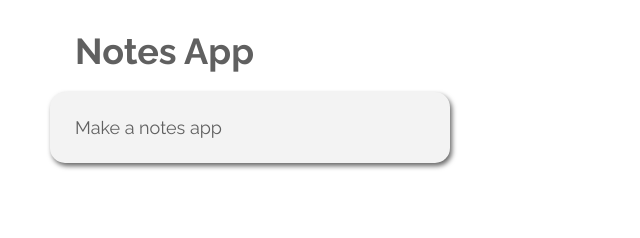
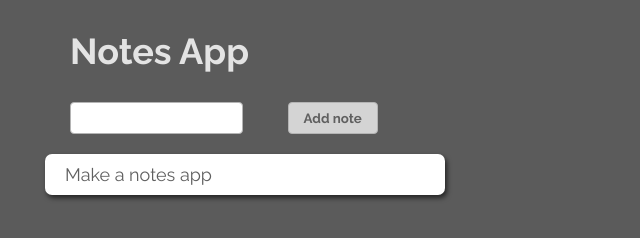
Before and after one commit to pablisch/notes.app.js, a website with bundled scripts: page index.html in a window 1280 px wide. Shown: the whole page, without its empty margins (0-640 px from the left). Built offline with nearby package versions, Linux system fonts and the light colour scheme.

Commit message:
TDD button for new note input

```diff
--- a/index.html
+++ b/index.html
@@ -10,6 +10,10 @@
 </head>
 <body>
   <h1>Notes App</h1>
+
+  <input id="new-note-input" type="text" />
+  <button id="new-note-button" type="button" onclick="">Add note</button>
+
   <div class="main_container"></div>
   <script type="text/javascript" src="bundle.js" ></script>
 </body>
--- a/noteView.js
+++ b/noteView.js
@@ -2,11 +2,34 @@
 
 class NoteView {
   constructor(model) {
+    this.buttonEl = document.querySelector('#new-note-button');
     this.model = model;
     this.mainContainerEl = document.querySelector('.main_container');
+
+    this.buttonEl.addEventListener('click', () => {
+      let newNote = document.querySelector('#new-note-input').value;
+      this.addNewNote(newNote);
+    });
+  }
+
+  clearInputField() {
+    document.querySelector('#new-note-input').value = ""
+  }
+
+  addNewNote(newNote) {
+    this.model.addNote(newNote);
+    this.clearInputField();
+    this.displayNotes();
+  }
+
+  clearNotes() {
+    const allNotes = document.querySelectorAll('.note');
+    allNotes.forEach(note => note.remove());
   }
 
   displayNotes() {
+    this.clearNotes();
+
     const notes = this.model.getNotes();
     notes.forEach(note => {
       const newDivEl = document.createElement('div');
@@ -16,7 +39,6 @@ class NoteView {
       newDivEl.append(newParaEl);
       const mainDivEl = document.querySelector('.main_container');
       mainDivEl.append(newDivEl);
-      // this.mainContainerEl.append(newDivEl);
     })
   }
 }
--- a/styles.css
+++ b/styles.css
@@ -9,20 +9,44 @@
 body {
   font-family: 'Raleway', sans-serif;
   font-size: 18px;
-  background-color: #fff;
-  color: #606060;
+  background-color: #5b5b5b;
+  color: #e3e3e3;
   padding: 20px 30px;
 }
 
 h1 {
-  margin: 10px 45px;
+  margin: 10px 40px 30px;
 }
 
 .note {
-  border-radius: 15px;
+  border-radius: 7px;
   box-shadow: 2px 3px 5px rgba(0, 0, 0, 0.6);
-  padding: 25px;
-  margin: 20px;
+  padding: 10px 20px;
+  margin: 10px 15px;
   max-width: 400px;
-  background-color: #f3f3f3;
+  background-color: #fff;
+  color: #606060;
 }
+
+#new-note-input {
+  font-family: 'Raleway', sans-serif;
+  margin: 0 40px 10px;
+  padding: 7px 10px;
+  border: 1px solid #b4b4b4;
+  border-radius: 4px;
+}
+
+#new-note-button {
+  font-family: 'Raleway', sans-serif;
+  font-weight: bold;
+  padding: 7px 15px;
+  background-color: #d4d4d4;
+  border: 1px solid #b4b4b4;
+  border-radius: 4px;
+  color: #606060;
+}
+
+#new-note-button:hover {
+  background-color: #474747;
+  color: #fff;
+}
```
Also changed, not shown: noteView.test.js (+15 -3 lines).
